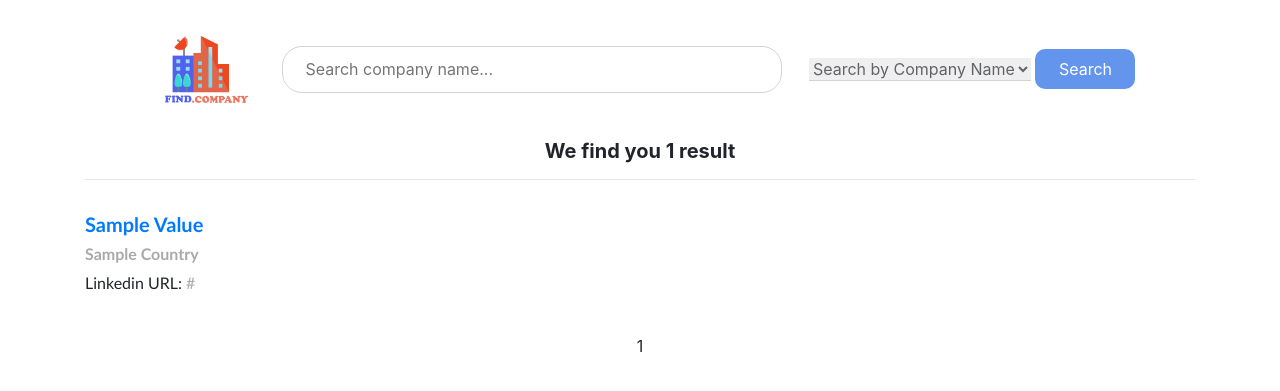
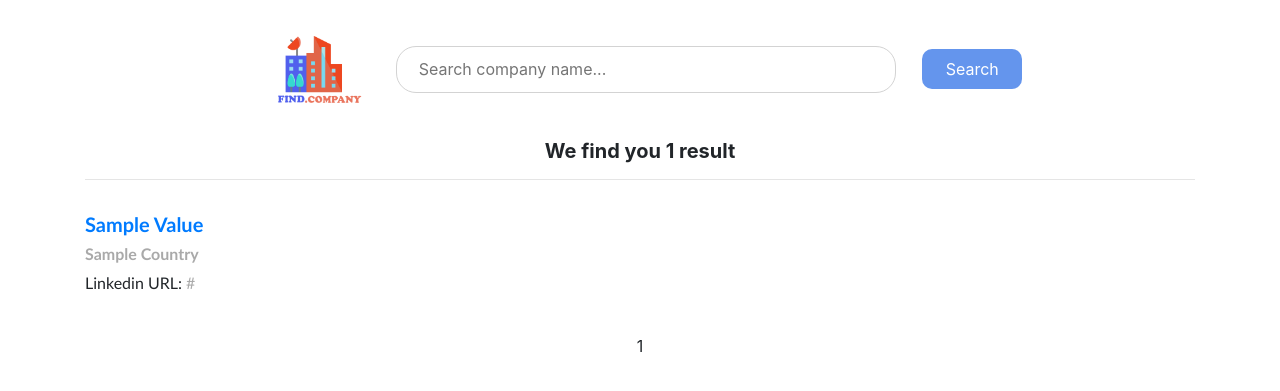
Before and after one commit to afif-ishamsyah/globalcompany, a Django app: template companyinfo/templates/companyinfo/company_list.html in a window 1280 px wide. Shown: the top 391 px of the page. Run offline with Django 3.2, Linux system fonts and the light colour scheme; the template is opened without the code that fills it: most values are stand-ins (such as "Sample title", 1, 10 or a date in 2020); some libraries are stand-ins or nearby versions.

Commit message:
replace unavailable image to image-no-found image and delete select field

```diff
--- a/companyinfo/templates/companyinfo/company_details_alt.html
+++ b/companyinfo/templates/companyinfo/company_details_alt.html
@@ -50,6 +50,8 @@
 
 							{% if 'Not Exist' not in online_result.thumbnail %}
 							<p><img src="{{ online_result.thumbnail }}" width="500" alt="Picture of {{ local_result.name }}" /></p>
+							{% else %}
+							<p><img src="{% static 'image_not_found.jpg' %}" width="500" alt="Picture of {{ local_result.name }}" /></p>
 							{% endif %}
 							{% if 'Not Exist' not in online_result.abstract %}
 							<p>{{ online_result.abstract }}</p>
--- a/companyinfo/templates/companyinfo/company_list.html
+++ b/companyinfo/templates/companyinfo/company_list.html
@@ -23,10 +23,6 @@
                     {% else %}
                         <input  id="search_box" type="text" name="companyname"  placeholder="Search company name...">
                     {% endif %}
-                    <select name="categories" id="custom-select">
-                        <option value="companyname">Search by Company Name</option>
-                        <option value="country">Search by Country</option>
-                    </select>
 
                     <input id="search_submit" type="submit" value="Search">
                 </form>
```
